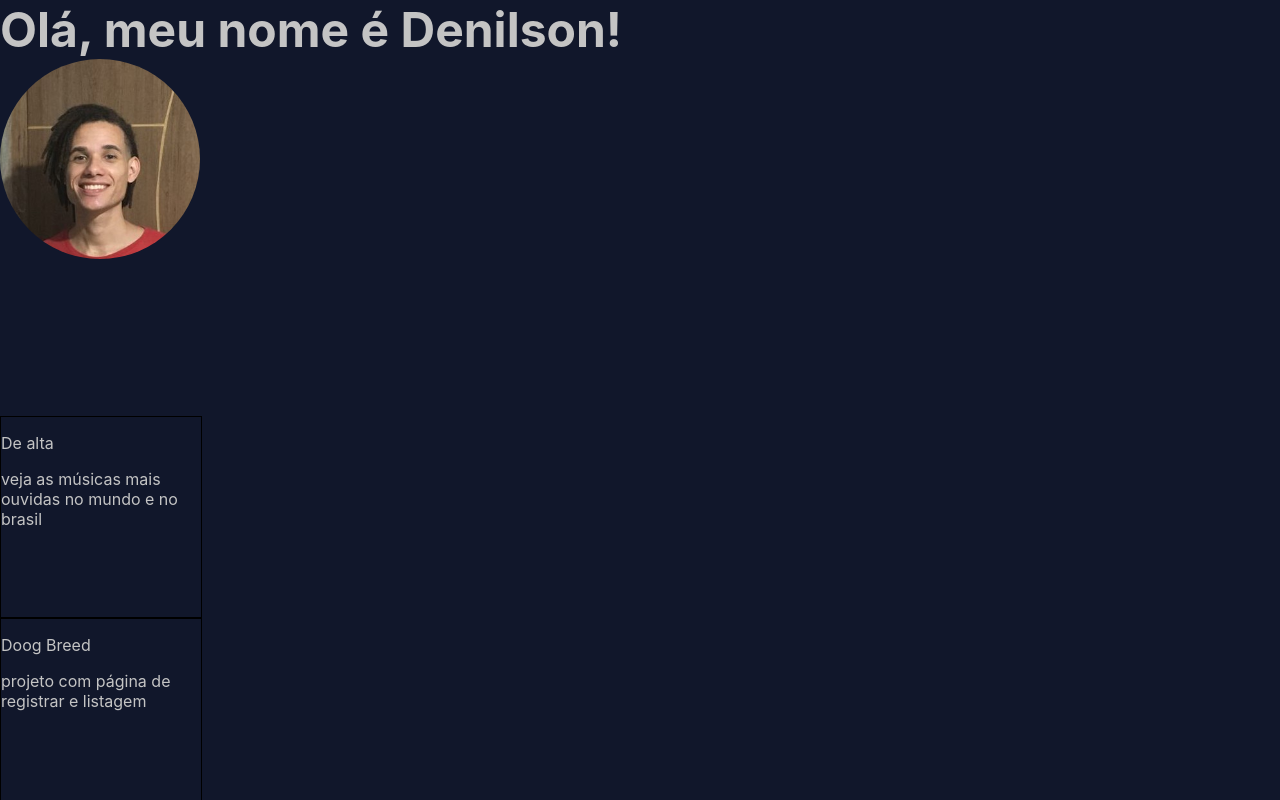
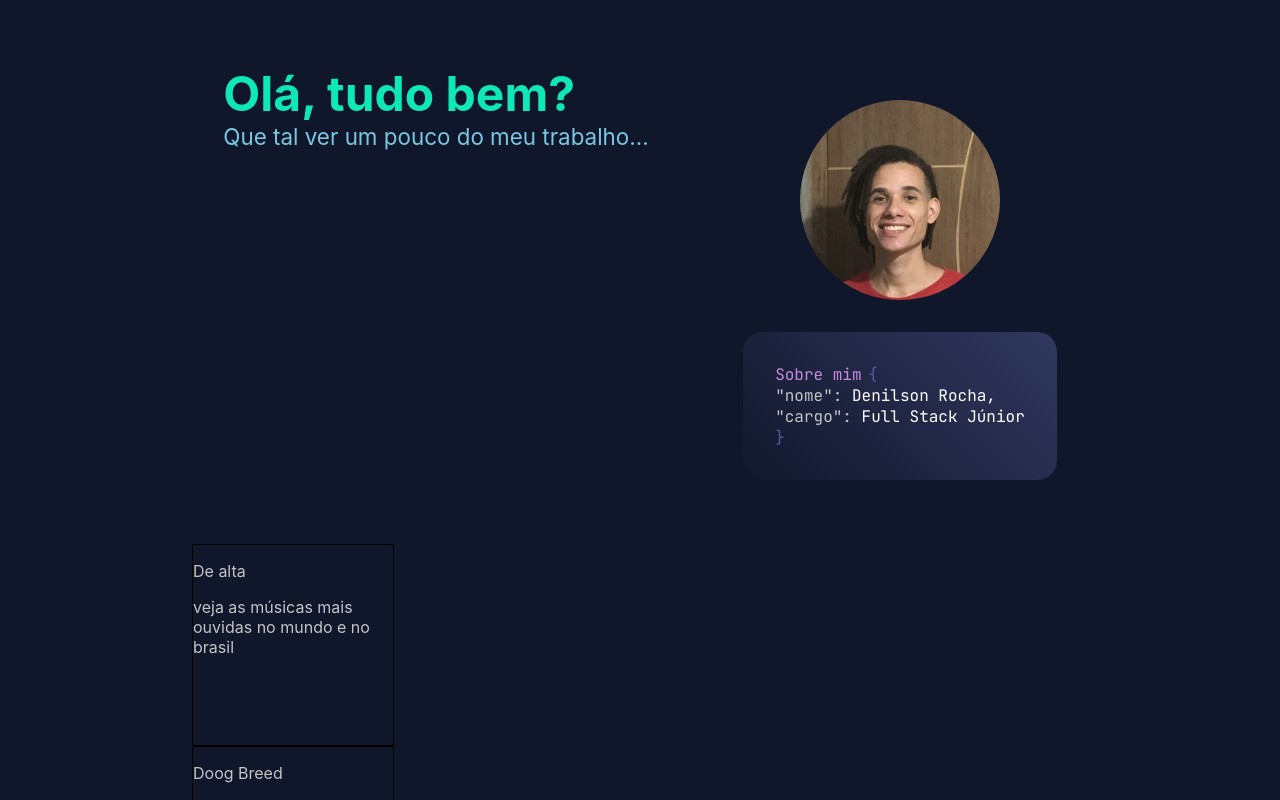
Before and after one commit to deni-rocha/portfolio-project, a React (Create React App) app: page / in a window 1280 px wide. Shown: the top 800 px of the page. Built offline with nearby package versions, Linux system fonts and the light colour scheme.

Commit message:
component Header

```diff
--- a/src/components/Header/index.tsx
+++ b/src/components/Header/index.tsx
@@ -1,11 +1,39 @@
-import { Container, Title, ImgPerfil } from "./styles";
+import {
+  Container,
+  ImgPerfil,
+  BlockWelcome,
+  TitleWelcome,
+  BlockInfo,
+} from "./styles";
 let img = require("../../assets/Perfil.jpg");
 
 const Header = () => {
   return (
     <Container>
-      <Title>Olá, meu nome é Denilson!</Title>
-      <ImgPerfil imgUrl={img} />
+      <BlockWelcome>
+        <TitleWelcome>Olá, tudo bem?</TitleWelcome>
+        <span className="bw--span">
+          Que tal ver um pouco do meu trabalho...{" "}
+        </span>
+      </BlockWelcome>
+      <BlockInfo>
+        <ImgPerfil imgUrl={img} /> {/* it's a Div tag */}
+        <div className="b-info-background">
+          <section className="b-info--section">
+            <div className="info-curly">
+              <span>Sobre mim</span>
+              <div className="curly curly-left"> {"\u007B"}</div>
+            </div>
+            <div>
+              "nome": <span className="value">Denilson Rocha,</span>
+            </div>
+            <div>
+              "cargo": <span className="value">Full Stack Júnior</span>
+            </div>
+            <div className="curly curly-right">{"\u007D"}</div>
+          </section>
+        </div>
+      </BlockInfo>
     </Container>
   );
 };
--- a/src/components/Header/styles.ts
+++ b/src/components/Header/styles.ts
@@ -4,12 +4,70 @@ interface ImagePerfilProps {
   imgUrl: string;
 }
 
-export const Container = styled.div`
-  width: inherit;
+export const Container = styled.header`
+  margin: 0 auto;
   height: 26rem;
+  display: flex;
+  justify-content: space-around;
+  padding: 4rem 0;
+  flex-wrap: wrap;
+  gap: 2rem;
 `;
 
-export const Title = styled.h1`
+export const BlockWelcome = styled.section`
+  color: ${({ theme }) => theme.primary};
+  &:hover {
+    filter: brightness(1.2);
+  }
+
+  .bw--span {
+    font-size: 1.4rem;
+    padding: 4px 0;
+    color: ${({ theme }) => theme.secondary};
+  }
+`;
+
+export const BlockInfo = styled.section`
+  display: flex;
+  flex-direction: column;
+  gap: 2rem;
+  justify-content: flex-end;
+  align-items: center;
+  font-family: "JetBrains Mono", monospace;
+  color: #fff;
+  .b-info--section {
+    padding: 2rem;
+    background: ${({ theme }) => theme.gradient};
+    border-radius: 20px;
+    display: flex;
+    flex-direction: column;
+
+    color: ${({ theme }) => theme.textLight};
+    .value {
+      color: #fff;
+    }
+    .info-curly {
+      display: flex;
+      gap: 0.4rem;
+
+      > span {
+        color: #c38cdd;
+      }
+    }
+    .curly {
+      color: #595ba7;
+      &-left {
+      }
+      &-right {
+        align-self: flex-start;
+      }
+    }
+  }
+  .info {
+  }
+`;
+
+export const TitleWelcome = styled.h1`
   margin: 0;
   font-size: 3rem;
 `;
--- a/src/pages/Home/styles.ts
+++ b/src/pages/Home/styles.ts
@@ -1,8 +1,9 @@
 import styled from "@emotion/styled";
 
 export const Container = styled.div`
-  width: 100%;
+  width: 70%;
   height: 100%;
+  margin: 0 auto;
   background-color: ${({ theme }) => theme.background};
   color: ${({ theme }) => theme.textLight};
 
```
